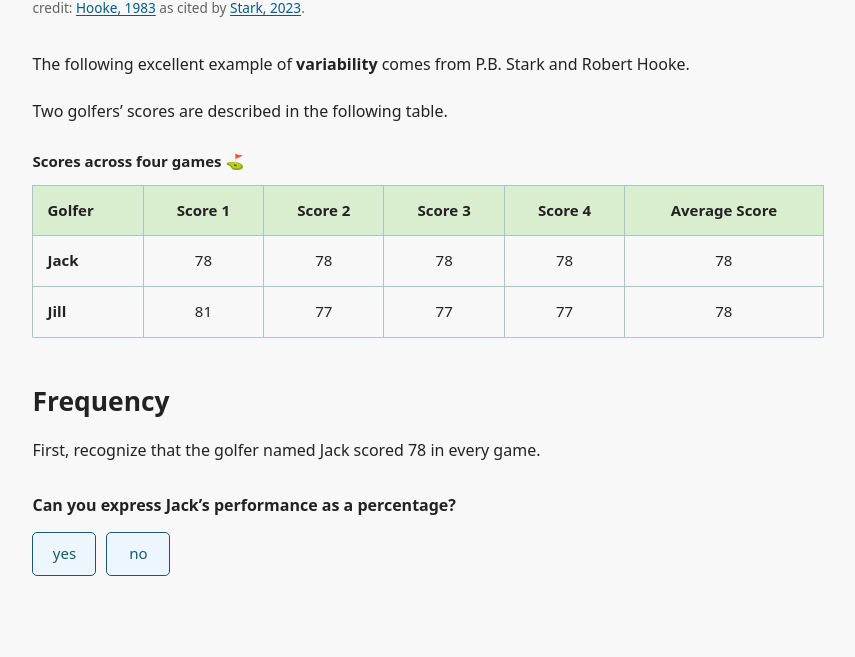
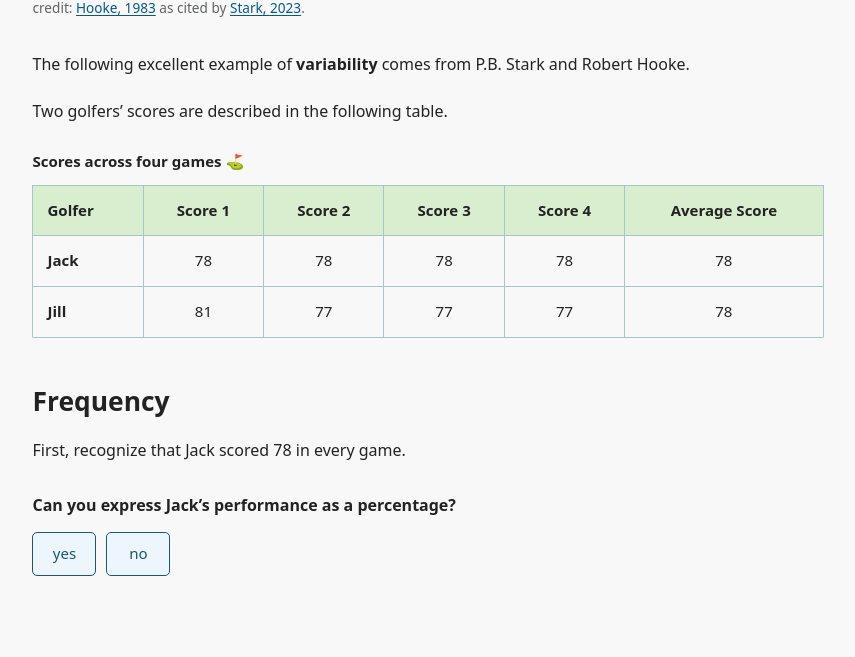
Before and after one commit to nkevy-sci/ContentBucket, a plain HTML site: page posts/0001/index.html in a window 1280 px wide. Shown: the part 143-800 px from the top of the page, without its empty margins (212-1067 px from the left). Drawn offline with Linux system fonts and the light colour scheme.

Commit message:
0001 that the

```diff
--- a/posts/0001/index.html
+++ b/posts/0001/index.html
@@ -35,7 +35,7 @@
 <tr><th scope="row">Jill</th><td>81</td><td>77</td><td>77</td><td>77</td><td>78</td></tr>
 </tbody></table></div>
 <section aria-labelledby="frequency"><h2 id="frequency">Frequency</h2>
-<p>First, recognize that the golfer named Jack scored 78 in every game.</p>
+<p>First, recognize that Jack scored 78 in every game.</p>
 <div class="question" role="group" aria-labelledby="jack-question">
 <p id="jack-question"><strong>Can you express Jack’s performance as a percentage?</strong></p>
 <div class="buttons"><button type="button" data-answer="jack-yes" aria-controls="jack-answer" aria-pressed="false">yes</button><button type="button" data-answer="jack-no" aria-controls="jack-answer" aria-pressed="false">no</button></div>
```
